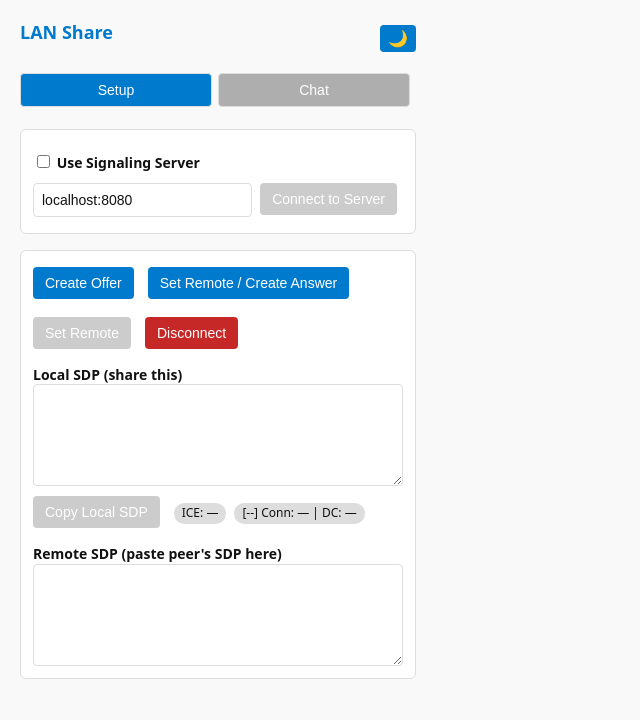
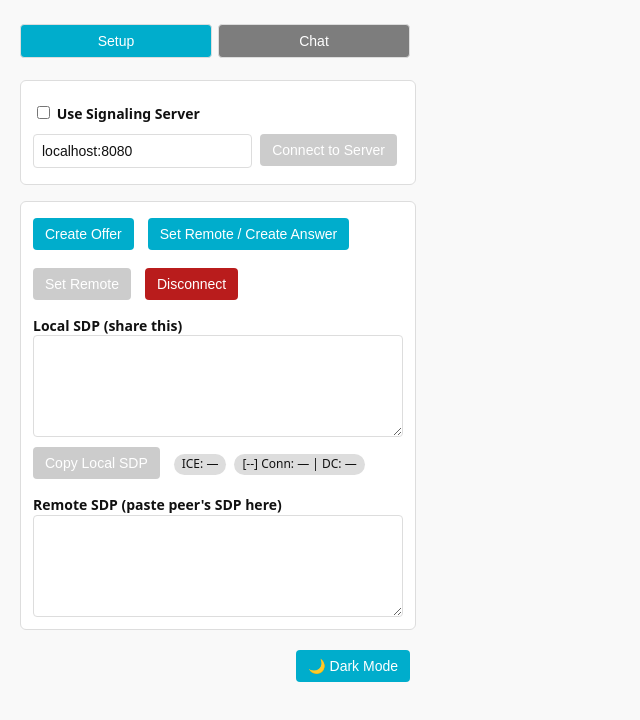
Before and after one commit to LiteObject/chrome-lan-share, a browser extension: page sidepanel.html in a window 1280 px wide. Shown: the whole page, without its empty margins (0-640 px from the left). Drawn offline with Linux system fonts and the light colour scheme.

Commit message:
Update manifest and side panel for consistency; rename app title and adjust dark mode toggle placement

```diff
--- a/sidepanel.html
+++ b/sidepanel.html
@@ -9,11 +9,6 @@
 </head>
 
 <body>
-    <div class="header">
-        <h1>LAN Share</h1>
-        <button id="darkModeToggle" title="Toggle dark mode">🌙</button>
-    </div>
-
     <div class="tabs">
         <button id="setupTab" class="tab active">Setup</button>
         <button id="chatTab" class="tab">Chat</button>
@@ -52,6 +47,10 @@
             <label>Remote SDP (paste peer's SDP here)</label>
             <textarea id="remoteSDP" rows="6"></textarea>
         </section>
+
+        <div class="dark-toggle-row">
+            <button id="darkModeToggle" title="Toggle dark mode">🌙 Dark Mode</button>
+        </div>
     </div>
 
     <div id="chatContent" class="tab-content">
--- a/styles.css
+++ b/styles.css
@@ -10,14 +10,12 @@ body {
 }
 
 :root {
-  --primary-color: #007acc;
-  --secondary-color: #aeaeae;
+  --primary-color: #00adcc;
+  --secondary-color: #7d7d7d;
   --text-color: #111;
   --border-color: #ddd;
-  --hover-bg: #e6f7ff;
   --message-me-bg: #e6f7ff;
   --message-peer-bg: #f5f5f5;
-  --button-shadow: 0 2px 4px rgba(0, 0, 0, 0.1);
   --bg-color: #f9f9f9;
   --section-bg: #fff;
   --status-connected-bg: #40e0d0;
@@ -26,50 +24,26 @@ body {
   --status-connecting-color: #111;
   --status-error-bg: #ef4444;
   --status-error-color: #fff;
-  --button-hover-bg: #005a99;
-  --disconnect-bg: #c62828;
-  --disconnect-hover-bg: #a61d1d;
+  --button-hover-bg: #008ca5;
+  --disconnect-bg: #b91c1c;
+  --disconnect-hover-bg: #861515;
   --button-disabled-bg: #ccc;
 }
 
 body.dark {
-  --primary-color: #005a99;
   --text-color: #f9f9f9;
   --border-color: #555;
-  --hover-bg: #003d66;
   --message-me-bg: #003d66;
   --message-peer-bg: #333;
   --bg-color: #222;
   --section-bg: #333;
   --status-connected-bg: #1ba99a;
-  --status-connected-color: #fff;
   --status-connecting-bg: #d29507;
-  --status-connecting-color: #111;
   --status-error-bg: #b91c1c;
-  --status-error-color: #fff;
-  --button-hover-bg: #007acc;
-  --disconnect-bg: #a61d1d;
+  --button-hover-bg: #008ca5;
+  --disconnect-bg: #b91c1d;
   --disconnect-hover-bg: #8c1616;
   --button-disabled-bg: #555;
-}
-
-h1 {
-  font-size: 18px;
-  margin: 0 0 12px 0;
-  color: var(--primary-color);
-}
-
-.header {
-  display: flex;
-  justify-content: space-between;
-  align-items: center;
-  margin-bottom: 12px;
-}
-
-.header button {
-  padding: 4px 8px;
-  font-size: 16px;
-  margin: 0;
 }
 
 .tabs {
@@ -144,7 +118,6 @@ button {
 
 button:hover {
   background: var(--button-hover-bg);
-  /* box-shadow: var(--button-shadow); */
 }
 
 button#disconnect {
@@ -162,6 +135,12 @@ button:disabled {
 
 .col { display: flex; gap: 8px; align-items: center; margin-bottom: 6px; flex-wrap: wrap; }
 .row { display: flex; gap: 8px; align-items: center; margin-top: 6px; flex-wrap: wrap; }
+
+.dark-toggle-row {
+  display: flex;
+  justify-content: flex-end;
+  margin-top: 12px;
+}
 
 .messages {
   border: 1px solid var(--border-color);
```
Also changed, not shown: manifest.json.
